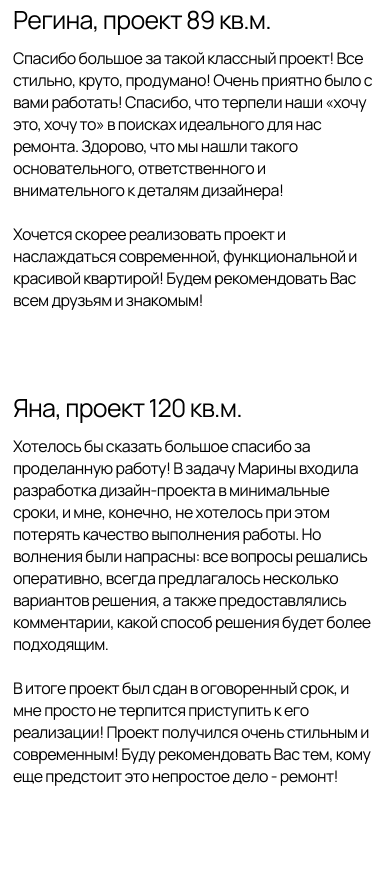
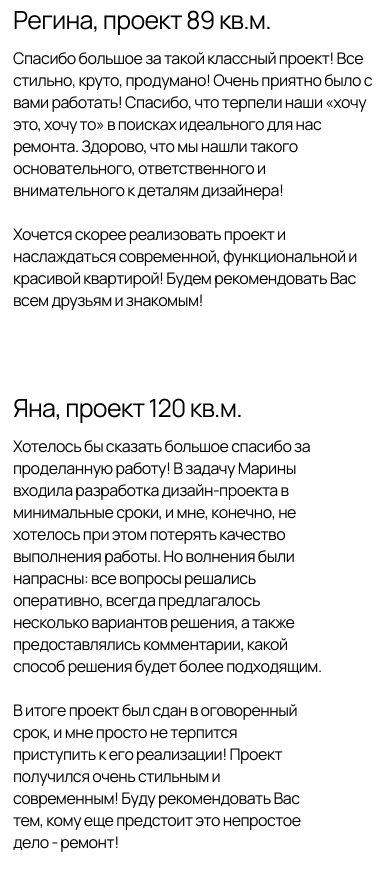
Before and after one commit to SadoninS/SD.MetrikaDesingStudio, a plain HTML site: page index.html in a window 390 px wide. Shown: the part 4363-5252 px from the top of the page. Before the commit the page ends 5230 px from the top, so only its background shows below. Drawn offline with Linux system fonts and the light colour scheme.

Commit message:
add nth-last child to reviews

```diff
--- a/index.html
+++ b/index.html
@@ -158,8 +158,8 @@
 
     <section id="reviews">
       <h2>отзывы</h2>
-      <div class="reviews">
-        <div class="review">
+      <ul class="reviews">
+        <li class="review">
           <p class="review-title">Ксения, проект 65 кв.м.</p>
           <p class="review-text">Хочу искренне поблагодарить Вас за работу, проделанную на высоком уровне! Нам с мужем
             было очень приятно с Вами работать! Спасибо за Ваше умение правильно слышать пожелания своих клиентов и
@@ -169,8 +169,8 @@
             Вам удалось это просто превосходно! Нам лишь осталось воплотить красоту, которую Вы нам создали в жизнь и
             поделиться с Вами результатом!
           </p>
-        </div>
-        <div class="review">
+        </li>
+        <li class="review">
           <p class="review-title">Регина, проект 89 кв.м.</p>
           <p class="review-text">Спасибо большое за такой классный проект! Все стильно, круто, продумано! Очень приятно
             было с вами работать! Спасибо, что терпели наши «хочу это, хочу то» в поисках идеального для нас ремонта.
@@ -179,9 +179,8 @@
             Хочется скорее реализовать проект и наслаждаться современной, функциональной и красивой квартирой! Будем
             рекомендовать Вас всем друзьям и знакомым!
           </p>
-        </div>
-      </div>
-      <div class="review review_wide">
+        </li>
+        <li class="review">
           <p class="review-title">Яна, проект 120 кв.м.</p>
           <p class="review-text">Хотелось бы сказать большое спасибо за проделанную работу! В задачу Марины входила
             разработка дизайн-проекта в минимальные сроки, и мне, конечно, не хотелось при этом потерять качество
@@ -192,7 +191,9 @@
             получился очень стильным и современным! Буду рекомендовать Вас тем, кому еще предстоит это непростое дело -
             ремонт!
           </p>
-      </div>
+        </li>
+      </ul>
+
 
     </section>
 
--- a/styles/index.css
+++ b/styles/index.css
@@ -248,14 +248,16 @@ h1 {
   display: flex;
   justify-content: space-between;
   flex-direction: row;
-  gap: 50px;
+  flex-wrap: wrap;
+  row-gap: 50px;
+  column-gap:50px;
 }
 
 .review {
-  width: 528px;
+  width: calc(50% - 25px);;
 }
 
-.review_wide {
+.review:last-child:nth-child(2n + 1) {
   width: 85%;
 }
 
--- a/styles/tablet.css
+++ b/styles/tablet.css
@@ -78,14 +78,12 @@
 
   .reviews {
     margin-bottom: 80px;
-    display: flex;
-    justify-content: space-between;
-    flex-direction: row;
-    gap: 10px;
+    row-gap: 80px;
+    column-gap:10px;
   }
 
-  .review {
-    width: 459px;
+  .review{
+    width: calc(50% - 5px);
   }
 
   .review_wide {
@@ -168,13 +166,13 @@
     line-height: 120px;
   }
   .reviews{
-    gap: 40px;
+    row-gap: 80px;
   }
 
-  .review_wide {
-    width: 85%;
+  .review{
+    width: calc(50% - 5px);
   }
-}
+ }
 
 /* для узких планшетов, портретного ориентирования или альбомного ориентирования на мобилках */
 @media (max-width: 680px) {
```
Lines whose indentation alone changed are shown as unchanged.
